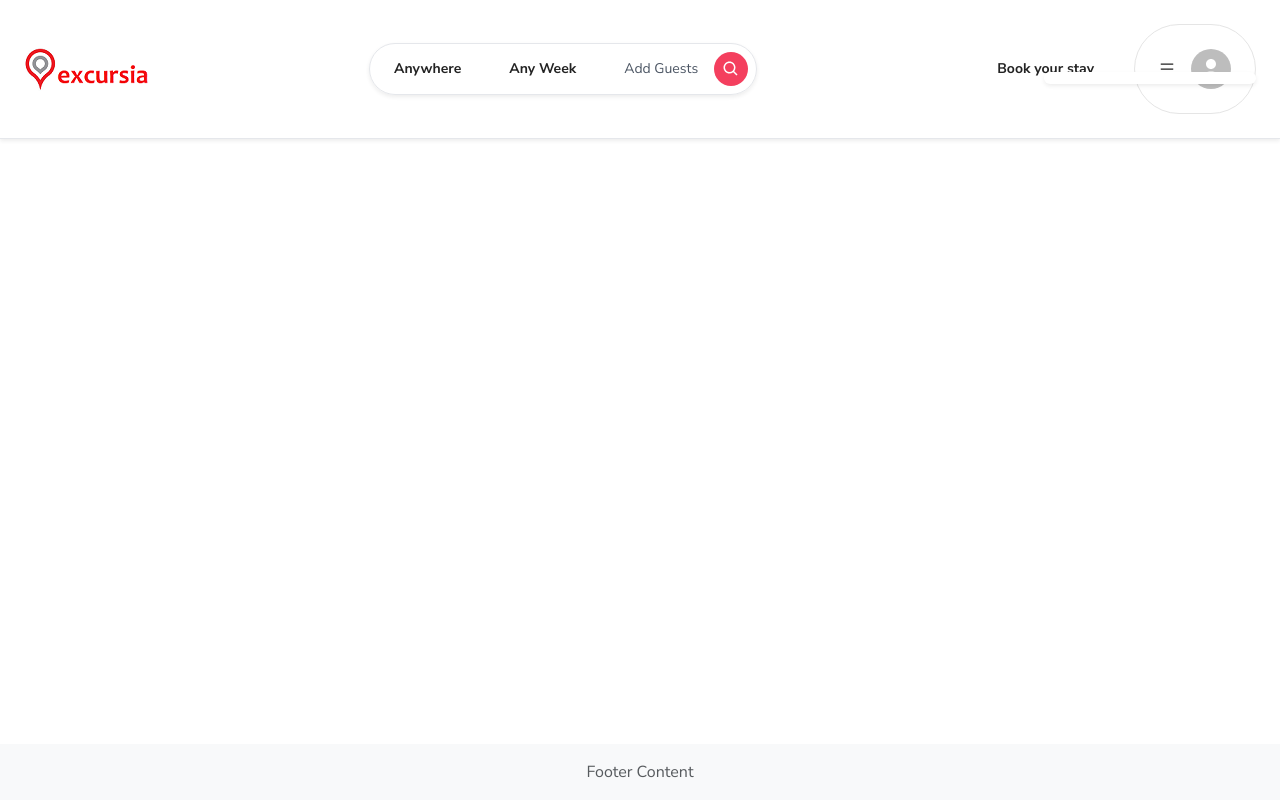
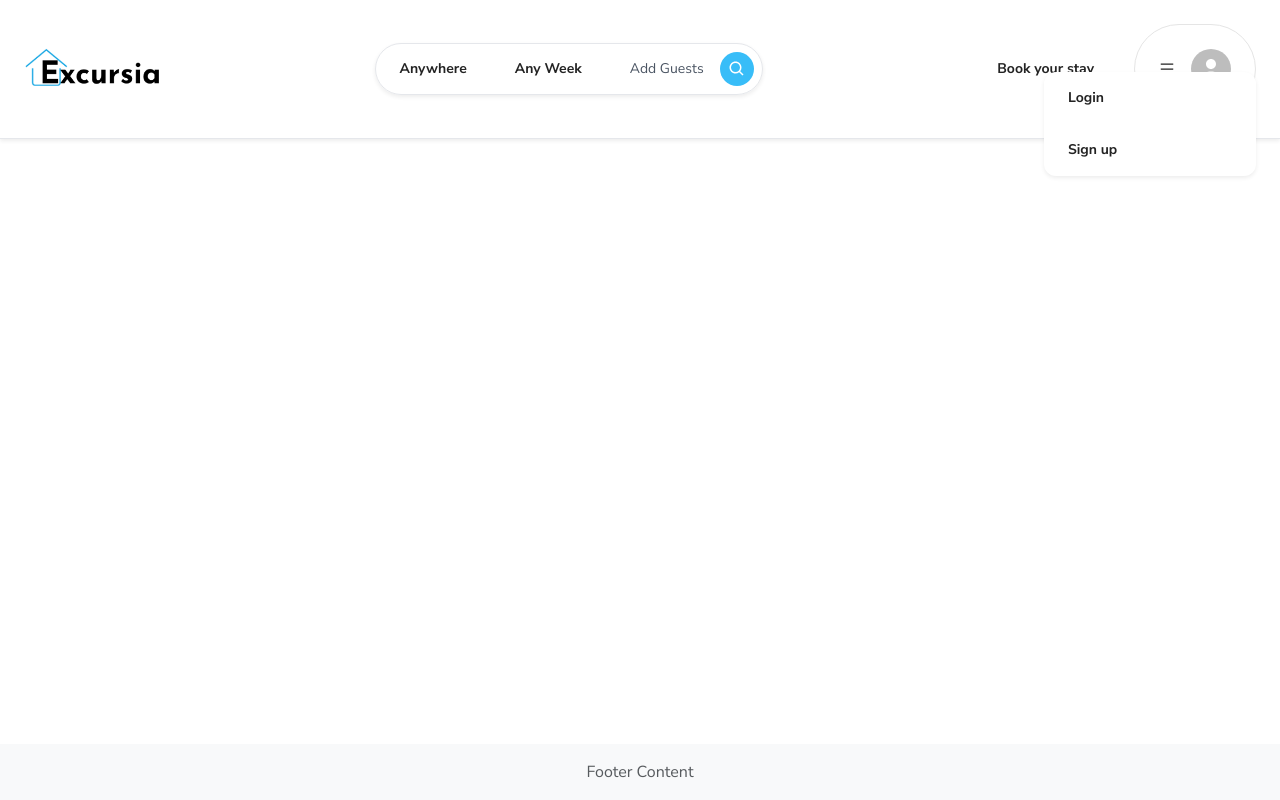
Before and after one commit to gulnarhasanzada/excursia-frontend, a React (Create React App) app: page / in a window 1280 px wide. Both pictures are taken after a click on the element 1195 px from the left and 69 px from the top of the page. Built offline with nearby package versions, Linux system fonts and the light colour scheme; no server answers.

Commit message:
Adding menu items and new logo

```diff
--- a/src/components/header/MenuItem.tsx
+++ b/src/components/header/MenuItem.tsx
@@ -1,9 +1,14 @@
-import React from "react"
+import React from "react";
 
-const MenuItem = () => {
+interface MenuItemsProps {
+    onClick: ()=> void,
+    label: string
+}
+const MenuItem: React.FC<MenuItemsProps> = ({onClick, label}) => {
   return (
-    <div>
-
+    <div onClick={onClick}
+         className="px-4 py-3 hover:bg-neutral-100 transition font-semibold">
+      {label}
     </div>
   )
 };
--- a/src/components/header/Search.tsx
+++ b/src/components/header/Search.tsx
@@ -12,7 +12,7 @@ const Search = () => {
         </div>
         <div className="text-sm pl-6 pr-2 text-gray-600 flex flex-row items-center gap-3">
             <div className="hidden sm:block">Add Guests</div>
-            <div className="p-2 bg-rose-500 rounded-full text-white">
+            <div className="p-2 bg-sky-400 rounded-full text-white">
                 <BiSearch size={18} />
             </div>
         </div>
--- a/src/components/header/UserMenu.tsx
+++ b/src/components/header/UserMenu.tsx
@@ -1,6 +1,7 @@
-import { Avatar, MenuItem, dividerClasses } from "@mui/material";
+import { Avatar, dividerClasses } from "@mui/material";
 import { useCallback, useState } from "react";
 import {AiOutlineMenu} from "react-icons/ai"
+import MenuItem from "./MenuItem";
 
 const UserMenu = () => {
   const [isOpen, setIsOpen] = useState(false);
@@ -27,7 +28,8 @@ const UserMenu = () => {
         <div className="absolute rounded-xl shadow-sm w-[40vw] md:w-3/4 bg-white overflow-hidden right-0 top-12 text-sm">
             <div className="flex flex-col cursor-pointer">
                 <>
-                <MenuItem/>
+                <MenuItem label="Login" onClick={()=>{}}/>
+                <MenuItem label="Sign up" onClick={()=>{}}/>
                 </>
             </div>
         </div>}
--- a/src/components/header/header.css
+++ /dev/null
@@ -1,33 +0,0 @@
-@import '../../colors.module.css';
-
-.header-container{
-    border-bottom: 1px solid var(--primary-grey);
-}
-
-.header-main{
-    width: 90%;
-    margin:0 auto;
-}
-
-.header-item{
-    width: 33%;
-    padding: 30px 0 15px 100px;
-}
-
-.header-auth{
-    text-align: right;
-    padding-right: 100px;
-    margin-top:15px;
-}
-
-.auth-icon{
-    color: var(--icon-color);
-    margin:0 7px 8px 40px;
-
-}
-
-.auth-link{
-    color: var(--text-color);
-    text-decoration: none;
-    margin-top: 30px;
-}
--- a/src/components/header/header.tsx
+++ b/src/components/header/header.tsx
@@ -1,31 +1,19 @@
-import { Form, Link, useRouteLoaderData} from "react-router-dom";
-import { FaUserPlus } from "react-icons/fa";
-import { FaUserCircle } from "react-icons/fa";
-import { PiSignOut } from "react-icons/pi";
-import "./header.css"
-import { IconButton } from "@mui/material";
+import { Link} from "react-router-dom";
 import Container from "../Container";
 import Search from "./Search";
 import UserMenu from "./UserMenu";
 
 const Header = ()=>{
-    const token: any = useRouteLoaderData('root');
     return (
         <header className="fixed w-full bg-white z-10 shadow-sm">
             <div className="py-4 border-b-[1px]">
                 <Container>
                     <div className="flex flex-row items-center justify-between gap-3 md:gap-0">
-                        <Link to="/"><img src="images/excursia-logo.png" alt="excursia-logo" title="Excursia" className="hidden md:block cursor-pointer"/></Link>
+                        <Link to="/"><img src="images/logo.png" alt="excursia-logo" title="Excursia" className="hidden md:block cursor-pointer" width={140}/></Link>
                         <Search />
                         <UserMenu />
                     </div>
                 </Container>
-
-                {/* <div className="">
-                    {token && <Form method="post" action="/logout"><IconButton aria-label="Sign out" type="submit" name="singout" title="Sign out"><PiSignOut/></IconButton></Form>}
-                    {!token && <Link to="/auth?mode=login" className="auth-link login"><FaUserCircle size="23" className="auth-icon"/>Login</Link>}
-                    {!token && <Link to="/auth?mode=signup" className="auth-link signup"><FaUserPlus size="23" className="auth-icon"/>Signup</Link>}
-                </div> */}
             </div>
         </header>
       )
--- a/src/pages/Home.tsx
+++ b/src/pages/Home.tsx
@@ -1,5 +1,5 @@
 const Home = ()=>{
-    return(<h1 className="text-3xl text-rose-500">
+    return(<h1 className="text-3xl text-sky-500">
     Hello world!
   </h1>)
 }
```
Also changed, not shown: public/images/excursia-logo.png (deleted), public/images/logo.png (added).
